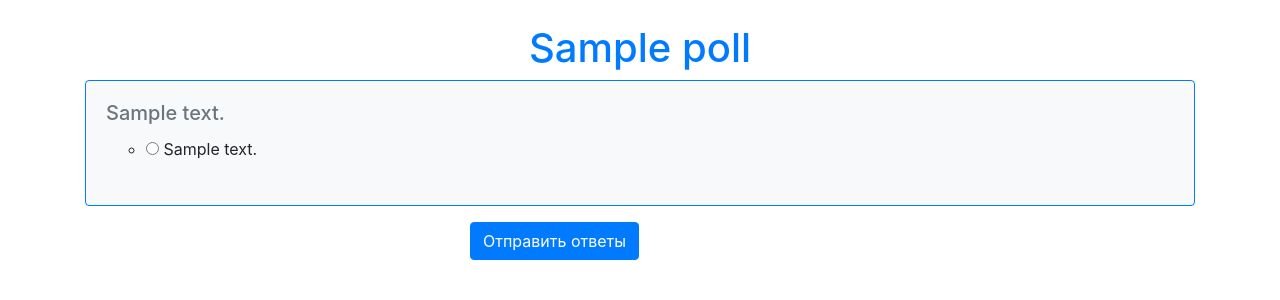
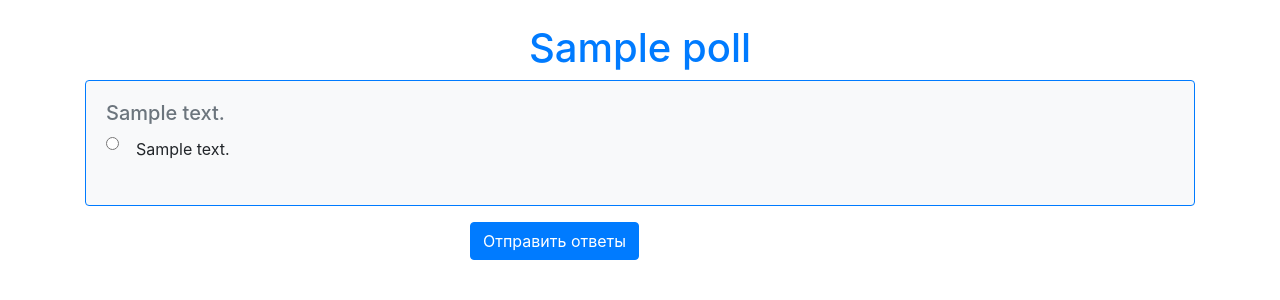
Before and after one commit to alisiya89/DisTest, a Flask app: page /test/1 in a window 1280 px wide. Shown: the top 300 px of the page. Run offline with Flask 2, Linux system fonts and the light colour scheme; data comes from the database, SQL or seed files in the repository; tables that the repository leaves empty hold one stand-in row (values such as "Sample post"); some libraries are stand-ins or nearby versions.

Commit message:
убраны маркеры в списке

```diff
--- a/templates/test.html
+++ b/templates/test.html
@@ -8,6 +8,30 @@
           integrity="sha384-Vkoo8x4CGsO3+Hhxv8T/Q5PaXtkKtu6ug5TOeNV6gBiFeWPGFN9MuhOf23Q9Ifjh"
           crossorigin="anonymous">
     <title>{{title}}</title>
+    <style>
+   li {
+    list-style-type: none; /* Убираем маркеры */
+       }
+    ul {
+        float: left;
+    padding-left: 0px; /* Сдвигаем список влево */
+   }
+    fieldset.radios {
+          border: none;
+      }
+      fieldset fields {
+          clear: both;
+      }
+      input {
+          float: left;
+          display: block;
+      }
+      label {
+          position: relative;
+          margin-left: 30px;
+          display: block;
+      }
+   </style>
 </head>
 <body>
 <main role="main" class="container">
@@ -34,18 +58,20 @@
                     <div class="card-body">
                         <h5 class="card-title fw-bold text-secondary">{{item.question}}</h5>
 <!--                        TODO убрать маркеры в списке-->
-                        <ul class="list-unstyled">
+                       <ul class="list-unstyled">
                             {% if item.many_answer %}
                                 {{ item.many_answer }}
                             {% elif item.one_answer %}
                                 {{ item.one_answer }}
                             {% endif %}
+
                         </ul>
                     </div>
                     </div>
                 {% endfor %}
                 <div class="d-grid gap-2 col-4 mx-auto">
                     <p> {{form.submit(type="submit", class="btn btn-primary") }} </p>
+                    <br><br>
                 </div>
             </form>
     {% endif %}
```
